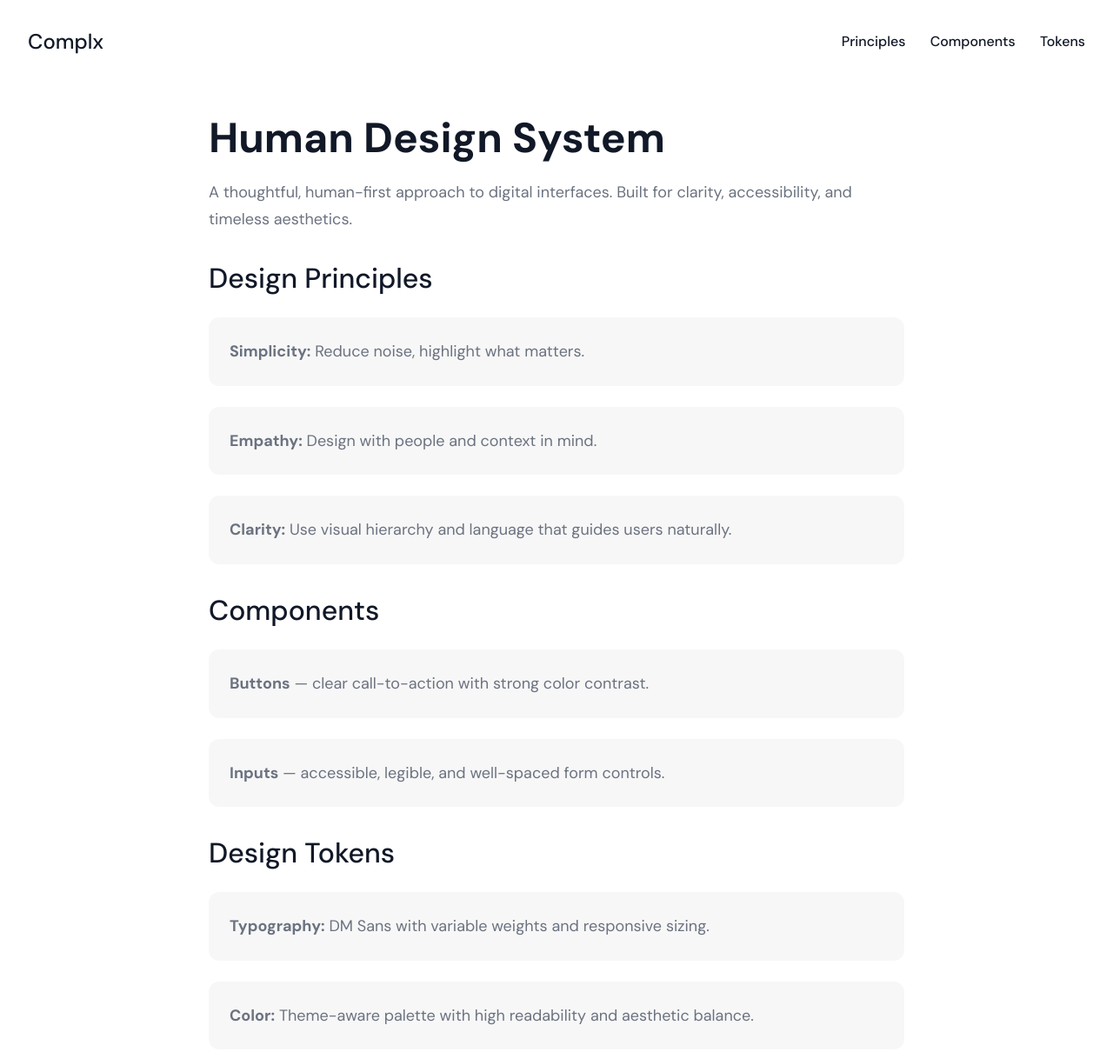
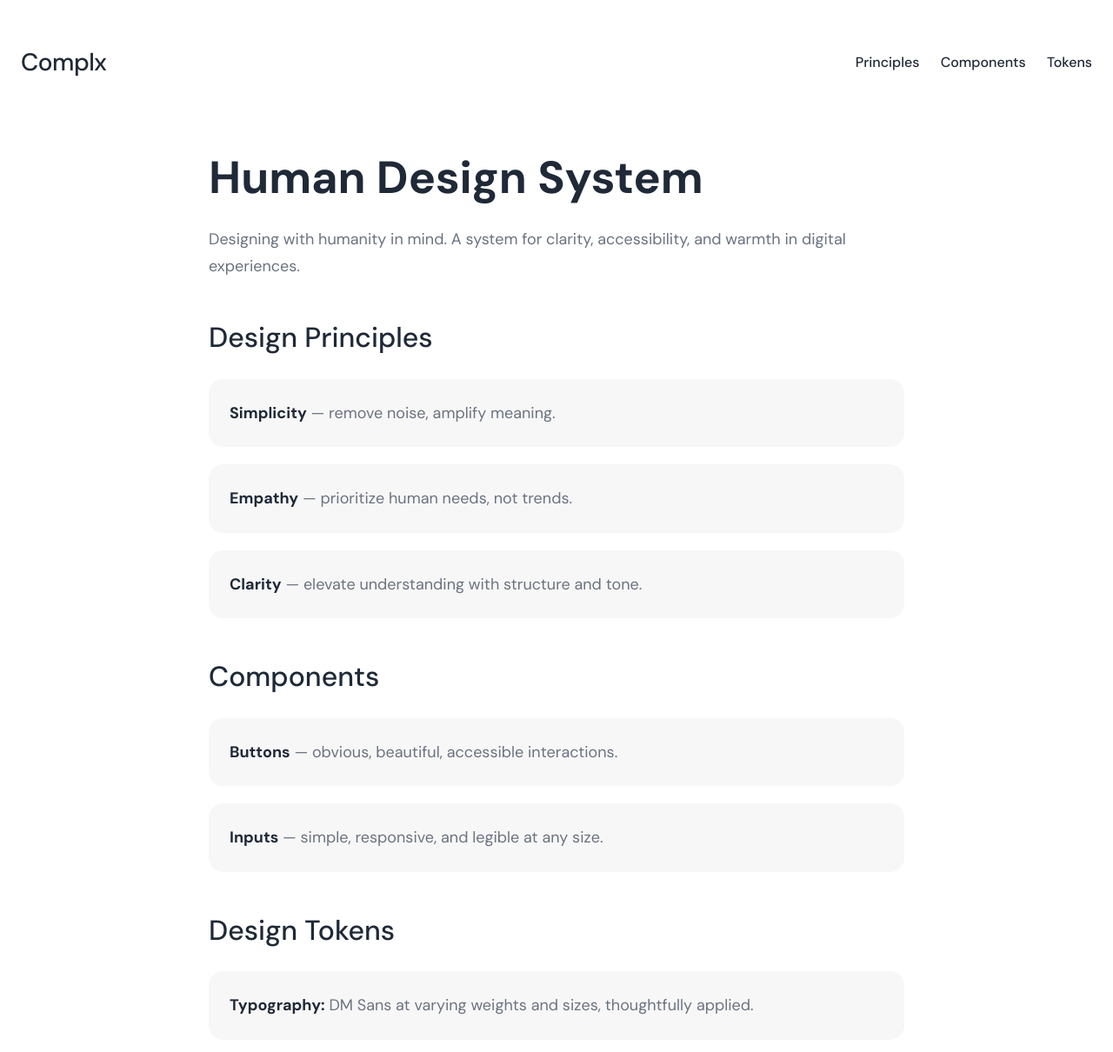
Before and after one commit to pacific-co/dash-site, a plain HTML site: page index.html in a window 1280 px wide. Shown: the top 1210 px of the page at 87% size. Drawn offline with nearby package versions, Linux system fonts and the light colour scheme.

Commit message:
Update index.html

```diff
--- a/index.html
+++ b/index.html
@@ -4,37 +4,43 @@
   <meta charset="UTF-8" />
   <meta name="viewport" content="width=device-width, initial-scale=1.0" />
   <title>Human Design System</title>
+  <link href="https://fonts.googleapis.com/css2?family=DM+Sans:wght@400;500;700&display=swap" rel="stylesheet" />
   <link href="https://cdn.jsdelivr.net/npm/lucide@latest/dist/umd/lucide.min.js" rel="preload" as="script">
-  <link href="https://fonts.googleapis.com/css2?family=DM+Sans:wght@400;500;700&display=swap" rel="stylesheet" />
   <style>
     :root {
       --font: 'DM Sans', sans-serif;
       --color-bg: #ffffff;
-      --color-text: #111827;
+      --color-text: #1f2937;
       --color-accent: #4f46e5;
       --color-subtle: #6b7280;
-      --radius: 12px;
+      --radius: 16px;
+      --transition: 0.6s cubic-bezier(0.4, 0, 0.2, 1);
     }
 
     @media (prefers-color-scheme: dark) {
       :root {
         --color-bg: #0f172a;
-        --color-text: #f1f5f9;
+        --color-text: #f3f4f6;
         --color-subtle: #94a3b8;
       }
     }
 
-    * {
+    *, *::before, *::after {
       margin: 0;
       padding: 0;
       box-sizing: border-box;
+    }
+
+    html {
+      scroll-behavior: smooth;
     }
 
     body {
       font-family: var(--font);
       background: var(--color-bg);
       color: var(--color-text);
-      padding: 2rem;
+      padding: 3rem 1.5rem;
+      line-height: 1.7;
     }
 
     header {
@@ -42,19 +48,22 @@
       justify-content: space-between;
       align-items: center;
       margin-bottom: 4rem;
+      flex-wrap: wrap;
+      animation: fadeIn 1s ease-out both;
     }
 
     .logo {
       font-weight: 500;
-      font-size: 1.5rem;
+      font-size: 1.75rem;
+      letter-spacing: -0.5px;
     }
 
     nav a {
-      margin-left: 1.5rem;
+      margin-left: 1.25rem;
       text-decoration: none;
       font-weight: 500;
       color: var(--color-text);
-      transition: color 0.2s;
+      transition: color 0.2s ease;
     }
 
     nav a:hover {
@@ -62,54 +71,69 @@
     }
 
     h1 {
-      font-size: 3rem;
+      font-size: 3.25rem;
       font-weight: 700;
-      margin-bottom: 1rem;
+      margin-bottom: 0.75rem;
     }
 
     h2 {
       font-size: 2rem;
       font-weight: 500;
-      margin: 2rem 0 1rem;
+      margin: 2.5rem 0 1rem;
     }
 
     p {
       font-size: 1.125rem;
-      line-height: 1.7;
       color: var(--color-subtle);
     }
 
     .section {
       max-width: 800px;
-      margin: 0 auto 3rem;
+      margin: 0 auto 4rem;
     }
 
     .card {
       background: rgba(0, 0, 0, 0.03);
       border-radius: var(--radius);
       padding: 1.5rem;
-      margin-top: 1.5rem;
-      transition: background 0.3s;
+      margin-top: 1.25rem;
+      opacity: 0;
+      transform: translateY(30px);
+      transition: opacity var(--transition), transform var(--transition);
+    }
+
+    .card.visible {
+      opacity: 1;
+      transform: translateY(0);
     }
 
     @media (prefers-color-scheme: dark) {
       .card {
-        background: rgba(255, 255, 255, 0.05);
+        background: rgba(255, 255, 255, 0.04);
       }
     }
 
-    .icon {
-      width: 24px;
-      height: 24px;
-      margin-right: 0.5rem;
-      vertical-align: middle;
+    .card strong {
+      color: var(--color-text);
     }
 
     footer {
       text-align: center;
-      margin-top: 5rem;
       font-size: 0.9rem;
+      margin-top: 6rem;
       color: var(--color-subtle);
+      animation: fadeIn 2s ease-out both;
+    }
+
+    @keyframes fadeIn {
+      from {
+        opacity: 0;
+        transform: translateY(20px);
+      }
+      to {
+        opacity: 1;
+        transform: translateY(0);
+      }
     }
   </style>
 </head>
@@ -126,44 +150,42 @@
   <main>
     <div class="section">
       <h1>Human Design System</h1>
-      <p>A thoughtful, human-first approach to digital interfaces. Built for clarity, accessibility, and timeless aesthetics.</p>
+      <p style="margin-bottom: 2.5rem;">Designing with humanity in mind. A system for clarity, accessibility, and warmth in digital experiences.</p>
 
       <h2 id="principles">Design Principles</h2>
-      <div class="card">
-        <p><strong>Simplicity:</strong> Reduce noise, highlight what matters.</p>
-      </div>
-      <div class="card">
-        <p><strong>Empathy:</strong> Design with people and context in mind.</p>
-      </div>
-      <div class="card">
-        <p><strong>Clarity:</strong> Use visual hierarchy and language that guides users naturally.</p>
-      </div>
+      <div class="card reveal"><p><strong>Simplicity</strong> — remove noise, amplify meaning.</p></div>
+      <div class="card reveal"><p><strong>Empathy</strong> — prioritize human needs, not trends.</p></div>
+      <div class="card reveal"><p><strong>Clarity</strong> — elevate understanding with structure and tone.</p></div>
 
       <h2 id="components">Components</h2>
-      <div class="card">
-        <p><strong>Buttons</strong> — clear call-to-action with strong color contrast.</p>
-      </div>
-      <div class="card">
-        <p><strong>Inputs</strong> — accessible, legible, and well-spaced form controls.</p>
-      </div>
+      <div class="card reveal"><p><strong>Buttons</strong> — obvious, beautiful, accessible interactions.</p></div>
+      <div class="card reveal"><p><strong>Inputs</strong> — simple, responsive, and legible at any size.</p></div>
 
       <h2 id="tokens">Design Tokens</h2>
-      <div class="card">
-        <p><strong>Typography:</strong> DM Sans with variable weights and responsive sizing.</p>
-      </div>
-      <div class="card">
-        <p><strong>Color:</strong> Theme-aware palette with high readability and aesthetic balance.</p>
-      </div>
+      <div class="card reveal"><p><strong>Typography:</strong> DM Sans at varying weights and sizes, thoughtfully applied.</p></div>
+      <div class="card reveal"><p><strong>Color:</strong> Intuitive, theme-aware, and harmonious with content.</p></div>
     </div>
   </main>
 
   <footer>
-    &copy; 2025 Complx. Built with Lucide Icons & DM Sans.
+    &copy; 2025 Complx. Powered by Lucide Icons & crafted with care.
   </footer>
 
   <script src="https://cdn.jsdelivr.net/npm/lucide@latest"></script>
   <script>
     lucide.createIcons();
+
+    // Scroll reveal animation
+    const observer = new IntersectionObserver(entries => {
+      entries.forEach(entry => {
+        if (entry.isIntersecting) {
+          entry.target.classList.add('visible');
+          observer.unobserve(entry.target);
+        }
+      });
+    }, { threshold: 0.1 });
+
+    document.querySelectorAll('.reveal').forEach(el => observer.observe(el));
   </script>
 </body>
 </html>
```
